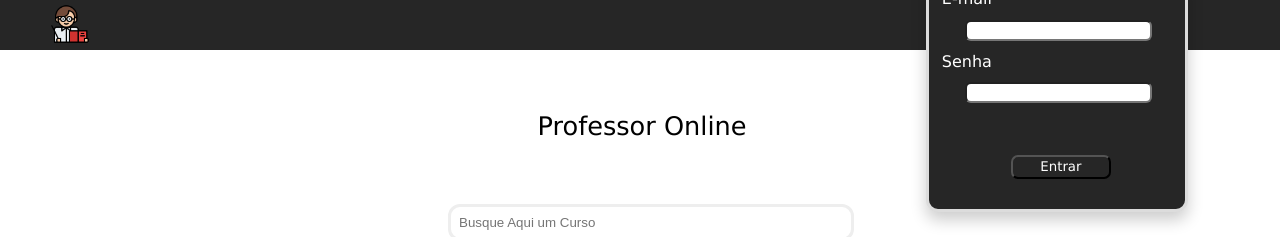
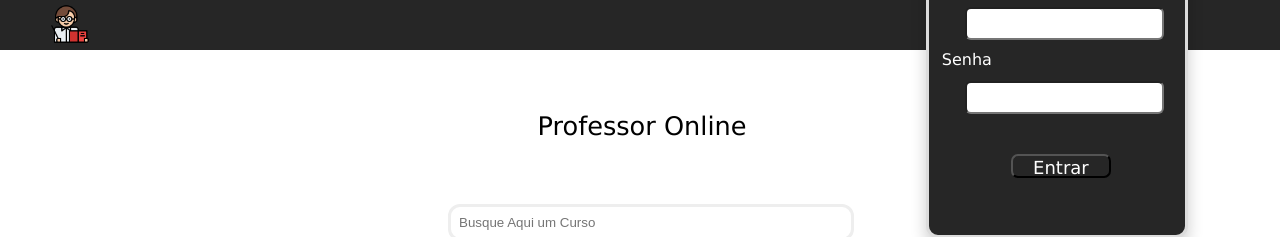
Before and after one commit to igor-py/professor-online, a React (Create React App) app in the folder app/: page / in a window 1280 px wide. Both pictures are taken after a click on the label "Entrar". Shown: the top 237 px of the page. Built offline with nearby package versions, Linux system fonts and the light colour scheme; the HTML template or start-up script is replaced by a standard one.

Commit message:
small changes

```diff
--- a/app/src/Components/Header.js
+++ b/app/src/Components/Header.js
@@ -1,9 +1,11 @@
 import React, { useState, useEffect } from 'react';
 import { useHistory } from 'react-router-dom';
+import { Link } from 'react-router-dom';
+import axios from 'axios';
 import '../styles/Header.css';
 import professor from '../images/professor.png';
-import { Link } from 'react-router-dom';
 import { getCookie, eraseCookie, setCookie } from '../utils/cookies';
+import { config } from '../config';
 
 export default function Header() {
   const [isLogged, setIsLogged] = useState();
@@ -33,7 +35,10 @@ export default function Header() {
     redirectToHome();
   }
 
-  function logIn() {
+  async function logIn() {
+    const email = document.getElementById('email').value;
+    const password = document.getElementById('password').value;
+
     setCookie('auth', 'aed1e15fs1asd', 7);
     const cookie = getCookie('auth');
     setCookieState(cookie);
@@ -84,12 +89,12 @@ export default function Header() {
       <div id="myDropdown" className="dropdown-content">
         <div>
           <h3>E-mail</h3>
-          <input type="text" />
+          <input type="text" id="email" />
         </div>
 
         <div>
           <h3>Senha</h3>
-          <input type="password" />
+          <input type="password" id="password" />
         </div>
 
         <button onClick={logIn}>
--- /dev/null
+++ b/app/src/config/index.js
@@ -0,0 +1,3 @@
+export const config = {
+  SERVER_URL: 'http://localhost:6000',
+};
--- a/app/src/styles/Header.css
+++ b/app/src/styles/Header.css
@@ -57,9 +57,9 @@
   border-radius: 12px;
   border-width: 1px;
   border: solid #dcdcdc;
-  margin: 10.7% 0% 0% 70%;
+  margin: 150px 0% 0% 70%;
   width: 20%;
-  height: 18vw;
+  height: 270px;
   background-color: #262626;
 }
 
@@ -73,14 +73,21 @@ h3 {
   margin-left: 14%;
   border-radius: 6px;
   width: 70%;
+  font: 18px Arial;
+  font-weight: bold;
+  padding-right: 8px;
+  padding-left: 8px;
+  padding-top: 4px;
+  padding-bottom: 4px;
 }
 
 .dropdown-content button {
   cursor: pointer;
   margin-left: 32%;
-  margin-top: 20%;
+  margin-top: 40px;
   background-color: #262626;
   transition: all 0.5s;
+  font: 18px Arial;
 }
 
 .dropdown-content button span {
```
